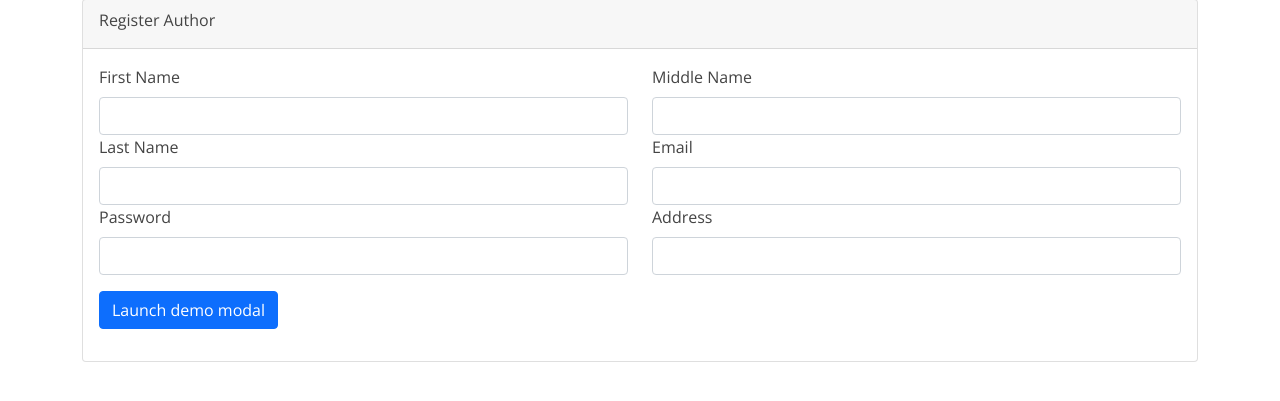
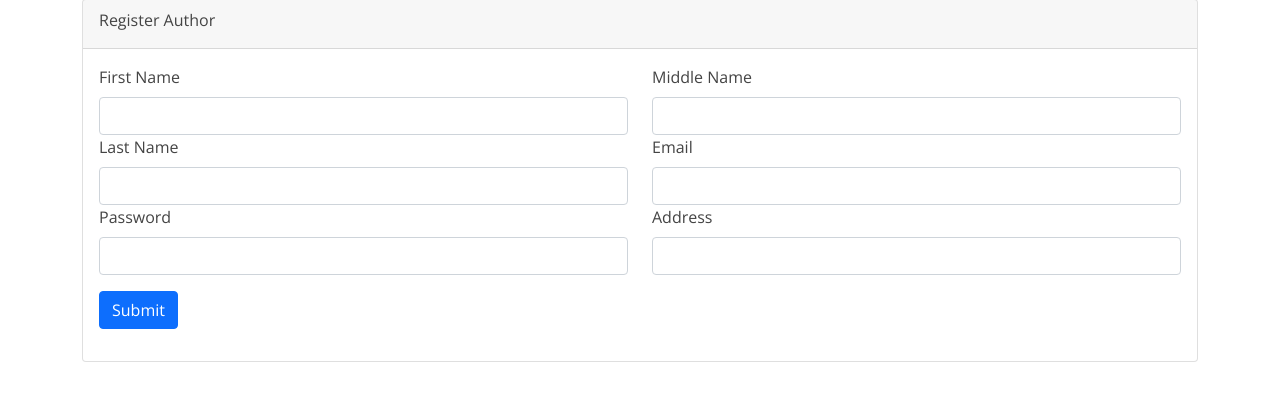
Before and after one commit to Kenneth722/midnightinkwriters, a CodeIgniter app: page /midnightinkwriters/index.php/authors/addNewView in a window 1280 px wide. Shown: the part 151-552 px from the top of the page. Run offline with CodeIgniter, Linux system fonts and the light colour scheme; some libraries are stand-ins or nearby versions.

Commit message:
Update Add Author by Chnaging Subscription Structure and add Modal Content for paypal and card payment

```diff
--- a/application/views/authors/add_new.php
+++ b/application/views/authors/add_new.php
@@ -6,7 +6,7 @@
 					<div class="card-header">
 						<div class="card-title">Register Author</div>
 					</div>
-					<form method="POST" action="authors/addNew">
+					<form method="POST" class="subscriptionForm" action="authors/addNew">
 						<div class="card-body">
 							<div class="row">
 								<div class="col-md-6 col-sm-12">
@@ -64,8 +64,8 @@
 						                data-label="Proceed to Card Payment">
 						                </script>
 						                <div id="paypal-button-container"></div> -->
-						                <button type="button" class="btn btn-primary" data-bs-toggle="modal" data-bs-target="#exampleModal">
-										  Launch demo modal
+						        <button type="button" class="btn btn-primary pay-subscription" data-bs-toggle="modal">
+										  Submit
 										</button>
 									</div>
 								</div>
@@ -79,20 +79,20 @@
 </div>
 
 <!-- Modal -->
-<div class="modal fade" id="exampleModal" tabindex="-1" aria-labelledby="exampleModalLabel" aria-hidden="true">
+<div class="modal fade" id="exampleModal" role="dialog" tabindex="-1" aria-labelledby="exampleModalLabel" aria-hidden="true">
   <div class="modal-dialog">
     <div class="modal-content">
       <div class="modal-header">
-        <h5 class="modal-title" id="exampleModalLabel">Modal title</h5>
+        <h5 class="modal-title" id="exampleModalLabel">Subscription Payment</h5>
         <button type="button" class="btn-close" data-bs-dismiss="modal" aria-label="Close"></button>
       </div>
       <div class="modal-body">
-        ...
+        <div id="paypal-button-container"></div>
       </div>
-      <div class="modal-footer">
+      <!-- <div class="modal-footer">
         <button type="button" class="btn btn-secondary" data-bs-dismiss="modal">Close</button>
         <button type="button" class="btn btn-primary">Save changes</button>
-      </div>
+      </div> -->
     </div>
   </div>
 </div>
@@ -100,6 +100,29 @@
 <script src="https://www.paypal.com/sdk/js?client-id=AUIQuS9BPZThHVpJUFc3aMTkkcNZMzK3Dmz3GgL7fqx5A3vrjFDKYlveQQfGqHFKGHvOKQfk_D4iquBF&currency=USD&intent=capture"></script>
 
 <script type="text/javascript">
+	var description = "Subscription";
+  var price = "<?php echo $subscription_price ?>";
+
+	paypal.Buttons({
+      createOrder: function (data, actions) {
+          return actions.order.create({
+              purchase_units: [{
+                  description: description,
+                  amount: {
+                      value: price
+                  }
+              }]
+          });
+      },
+      onApprove: function (data, actions) {
+          return actions.order.capture().then(function (details) {
+              alert('Transaction completed by ' + details.payer.name.given_name);
+          });
+      }
+  }).render('#paypal-button-container');
+</script>
+
+<!-- <script type="text/javascript">
     var description = "Subscription";
     var price = "<?php echo $subscription_price ?>";
     var FUNDING_SOURCES = [
@@ -107,7 +130,7 @@
 	    // paypal.FUNDING.VENMO,
 	    // paypal.FUNDING.PAYLATER,
 	    // paypal.FUNDING.CREDIT,
-	    // paypal.FUNDING.CARD
+	    paypal.FUNDING.CARD
 	];
 	FUNDING_SOURCES.forEach(function(fundingSource) {
 
@@ -138,4 +161,4 @@
 	        button.render('#paypal-button-container');
 	    }
 	});
-</script>
+</script> -->
```
